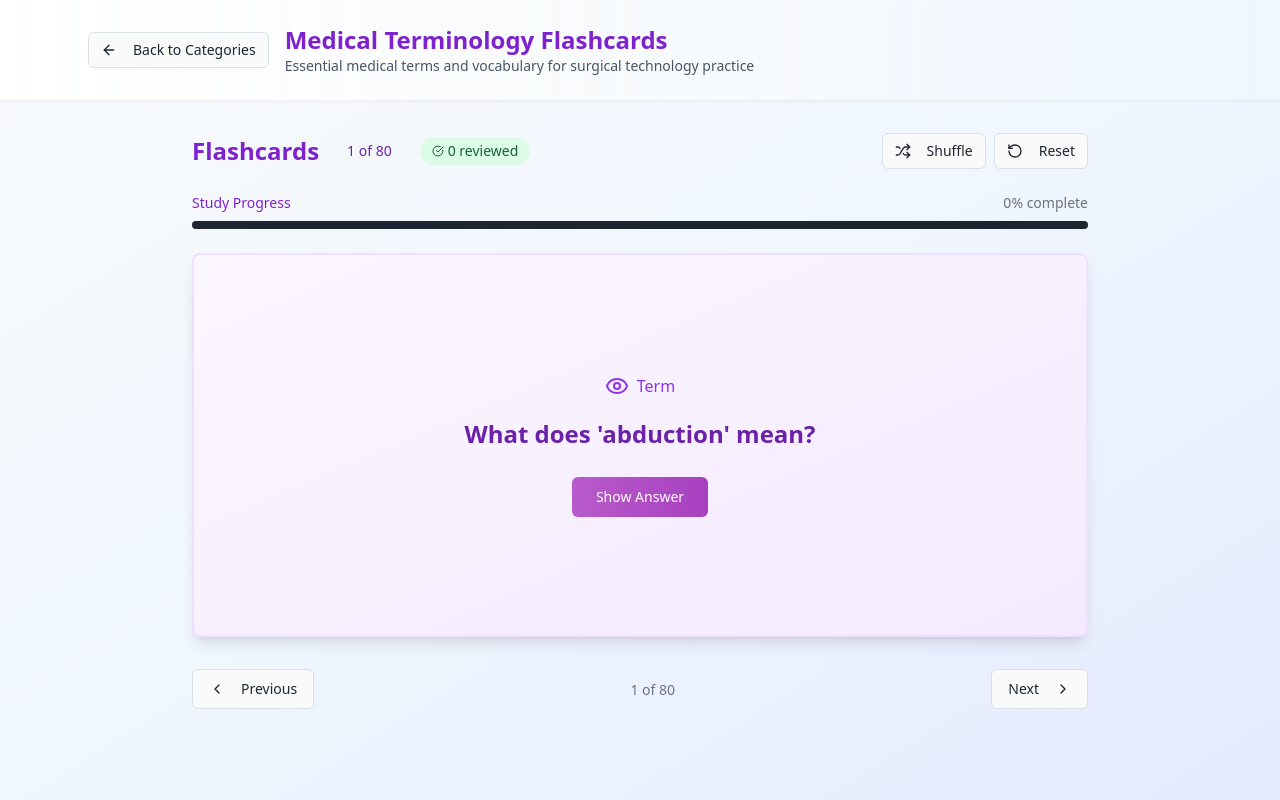
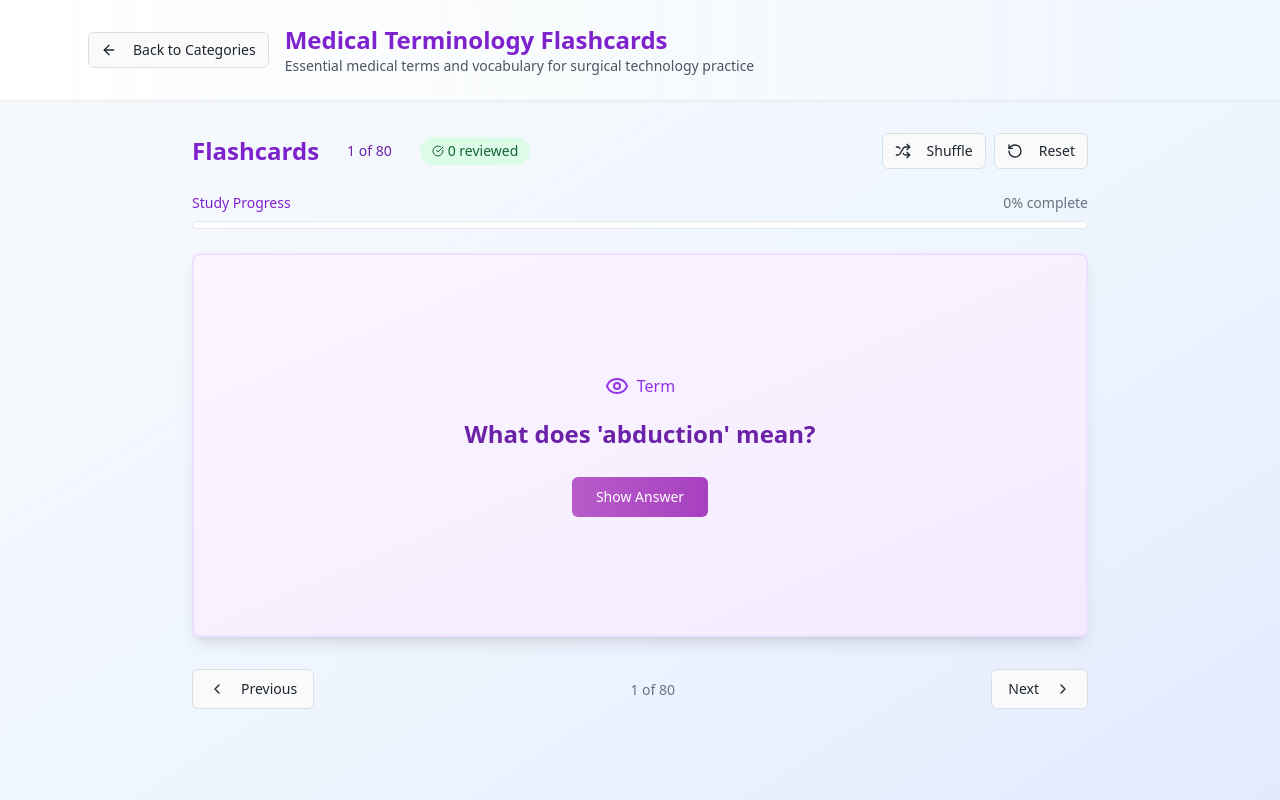
Before and after one commit to davidsn5/scrub-tech-success-app, a React (Vite) app: page /flashcards in a window 1280 px wide. Both pictures are taken after a click on the element 264 px from the left and 374 px from the top of the page. Built offline with nearby package versions, Linux system fonts and the light colour scheme; what @capacitor/core would draw is missing.

Commit message:
Update progress tracker appearance
Change progress tracker background to white and fill with category color.

```diff
--- a/src/components/Flashcards.tsx
+++ b/src/components/Flashcards.tsx
@@ -122,6 +122,7 @@ const Flashcards = ({ category, onAnswerCorrect, onQuestionAttempt, categoryColo
         <Progress
           value={(reviewedCards.size / currentFlashcards.length) * 100}
           className="h-2"
+          backgroundColor="bg-white border border-gray-200"
           indicatorColor={
             categoryColors?.color?.includes('blue') ? 'bg-blue-600' :
             categoryColors?.color?.includes('purple') ? 'bg-purple-600' :
--- a/src/components/ui/progress.tsx
+++ b/src/components/ui/progress.tsx
@@ -7,12 +7,14 @@ const Progress = React.forwardRef<
   React.ElementRef<typeof ProgressPrimitive.Root>,
   React.ComponentPropsWithoutRef<typeof ProgressPrimitive.Root> & {
     indicatorColor?: string;
+    backgroundColor?: string;
   }
->(({ className, value, indicatorColor, ...props }, ref) => (
+>(({ className, value, indicatorColor, backgroundColor, ...props }, ref) => (
   <ProgressPrimitive.Root
     ref={ref}
     className={cn(
-      "relative h-4 w-full overflow-hidden rounded-full bg-secondary",
+      "relative h-4 w-full overflow-hidden rounded-full",
+      backgroundColor || "bg-secondary",
       className
     )}
     {...props}
```
